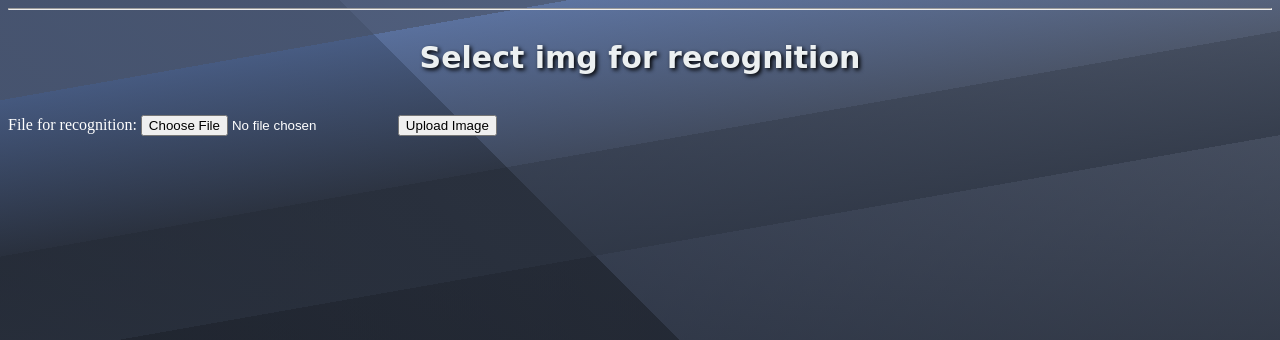
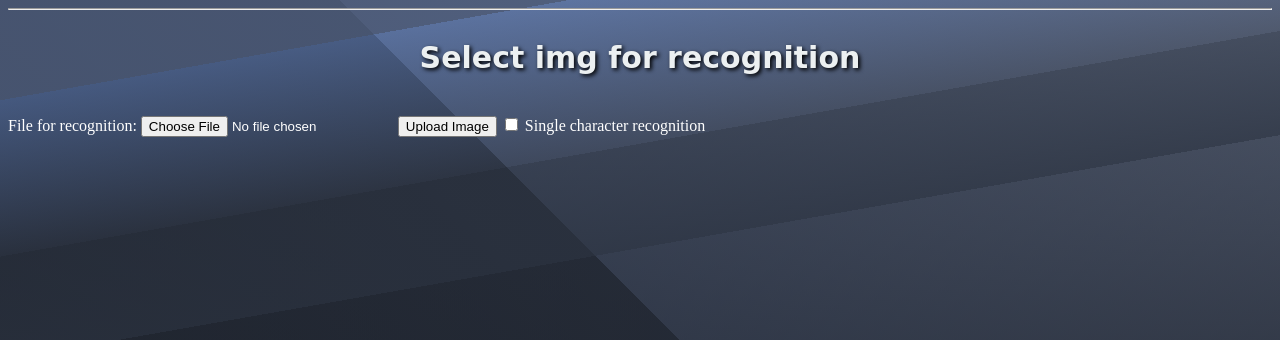
Before and after one commit to inforad-kr/iOCR, a Django app: page /fst_rec/ in a window 1280 px wide. Shown: the part 108-448 px from the top of the page. Run offline with Django 4.2, Linux system fonts and the light colour scheme; a user stored in the database is signed in.

Commit message:
Single character recognition checkbox

```diff
--- a/rentgen/templates/training/smallimg_form.html
+++ b/rentgen/templates/training/smallimg_form.html
@@ -9,13 +9,16 @@
           {% csrf_token %}
           {{ data.form }}
           <input type="submit" value="Upload Image">
+          <label>
+            <input type="checkbox" name="single_rec" {% if single_rec %}checked{% endif %}> Single character recognition
+          </label>
         </form>
         <div>
         {% if data.original_filename %}
           <h3 class="white_h3">Recordnized data for {{ data.original_filename }}</h3>
           {% for img in data.recognized_imgs %}
             <div style="color: white;">
-              <img src="{{ img.image_file.url }}" alt="" style="max-width: 100px;"> '{{ img.content }}' {{ img.quality|floatformat:3 }}
+              <img src="{{ img.image_file.url }}" alt="" style="max-width: 100px;"> '{{ img.content }}' {{ img.quality|floatformat:3 }} {{ img.x_coord }} {{ img.y_coord }}
             </div>
           {% endfor %}
         {% endif %}
--- a/rentgen/training/views.py
+++ b/rentgen/training/views.py
@@ -147,6 +147,7 @@ class NumpyEncoder(JSONEncoder):
 
 def fst_rec(request):
     time1 = time.time()
+    single_rec = False
     if request.method == 'POST':
         form = ImageUploadForm(request.POST, request.FILES)
         if form.is_valid():
@@ -166,7 +167,14 @@ def fst_rec(request):
             image_array = np.array(image)
 
             # result = reader.readtext(image_array, detail=1)
-            result = reader.readtext(image_array, detail=1, allowlist='ABCDEFGHIJKLMNOPQRSTUVWXYZ0123456789-', width_ths=0, height_ths=0, link_threshold=1, low_text=0.5, contrast_ths=0.05, decoder='beamsearch')
+            single_rec = request.POST.get("single_rec")
+            if single_rec:
+                result = reader.readtext(image_array, detail=1, allowlist='ABCDEFGHIJKLMNOPQRSTUVWXYZ0123456789-',
+                                         width_ths=0, height_ths=0, link_threshold=1, low_text=0.5, contrast_ths=0.05,
+                                         decoder='beamsearch')
+            else:
+                result = reader.readtext(image_array, detail=1, allowlist='ABCDEFGHIJKLMNOPQRSTUVWXYZ0123456789-',
+                                         decoder='beamsearch')
             count = 0
             recognized_imgs = []
             for res in result:
@@ -208,7 +216,7 @@ def fst_rec(request):
         data = {'form' : form,}
     time2 = time.time()
     print('recognition time ', time2 - time1)
-    return render(request, 'training/smallimg_form.html', {'data': data})
+    return render(request, 'training/smallimg_form.html', {'data': data, 'single_rec': single_rec})
 
 def recognition(request):
     # print('request.method',request.method)
```
